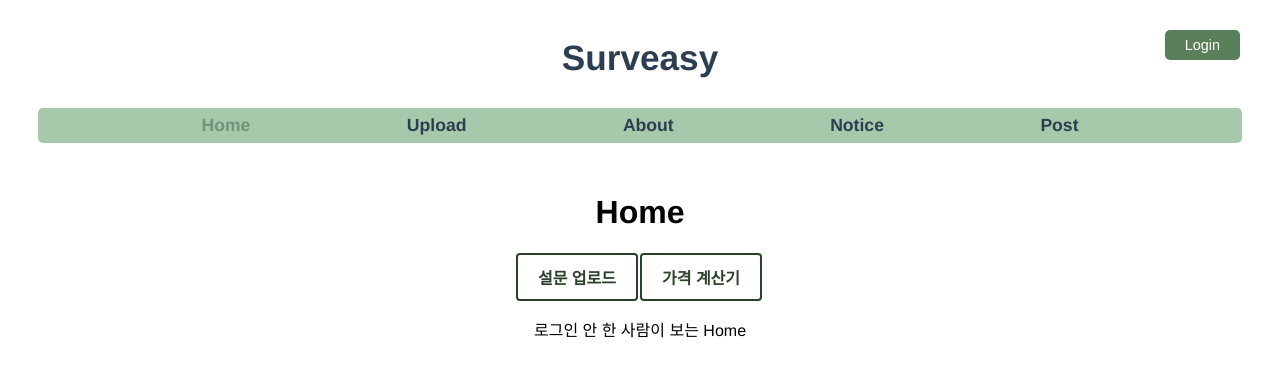
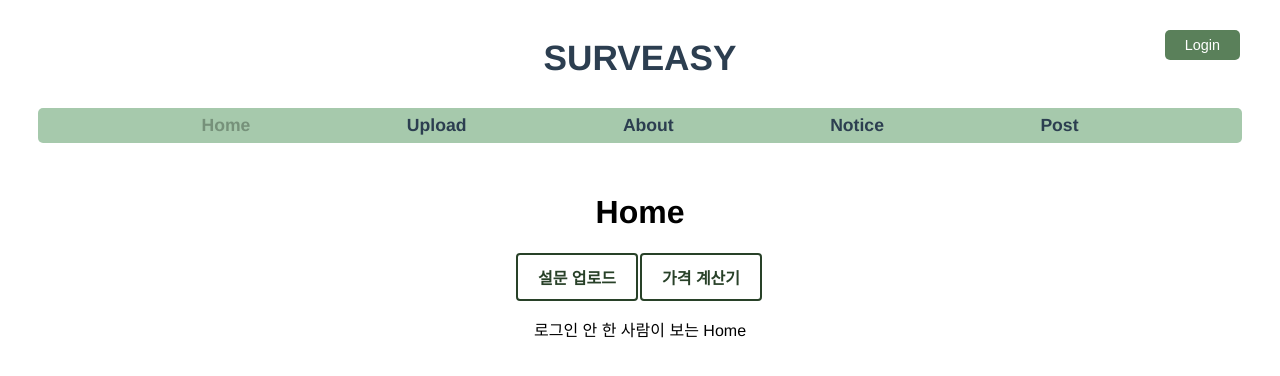
Before and after one commit to yy0ung/surveasy-sketch, a Vue app: page / in a window 1280 px wide. Shown: the top 376 px of the page. Built offline with nearby package versions, Linux system fonts and the light colour scheme.

Commit message:
surveasy capital

```diff
--- a/src/App.vue
+++ b/src/App.vue
@@ -9,7 +9,7 @@
       <button class="btn-Login" @click="logoutToggle">LOGOUT</button>
     </div>
     <div id="surveasyLogo">
-      <router-link to="/">Surveasy</router-link>
+      <router-link to="/">SURVEASY</router-link>
     </div>
     <div class="index-Nav">
       <div><router-link to="/">Home</router-link></div>
```
